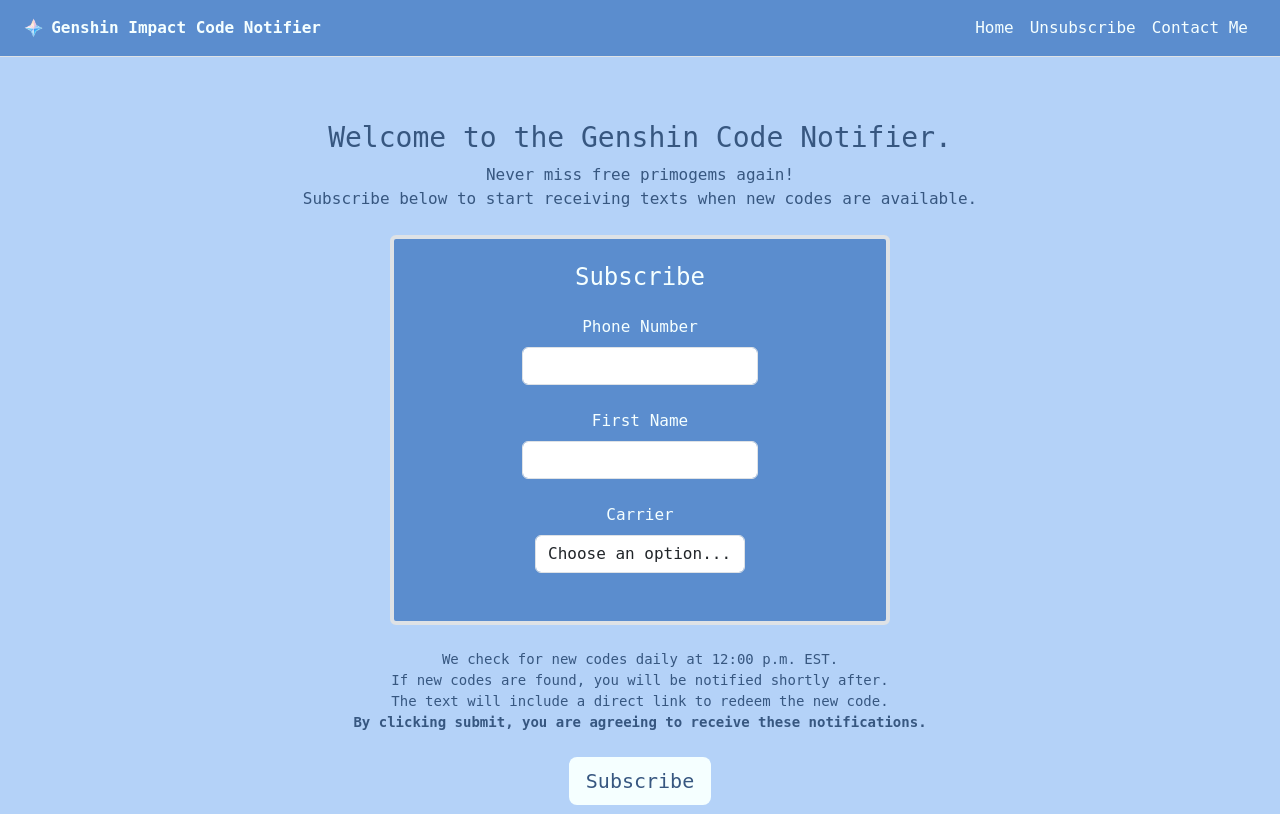
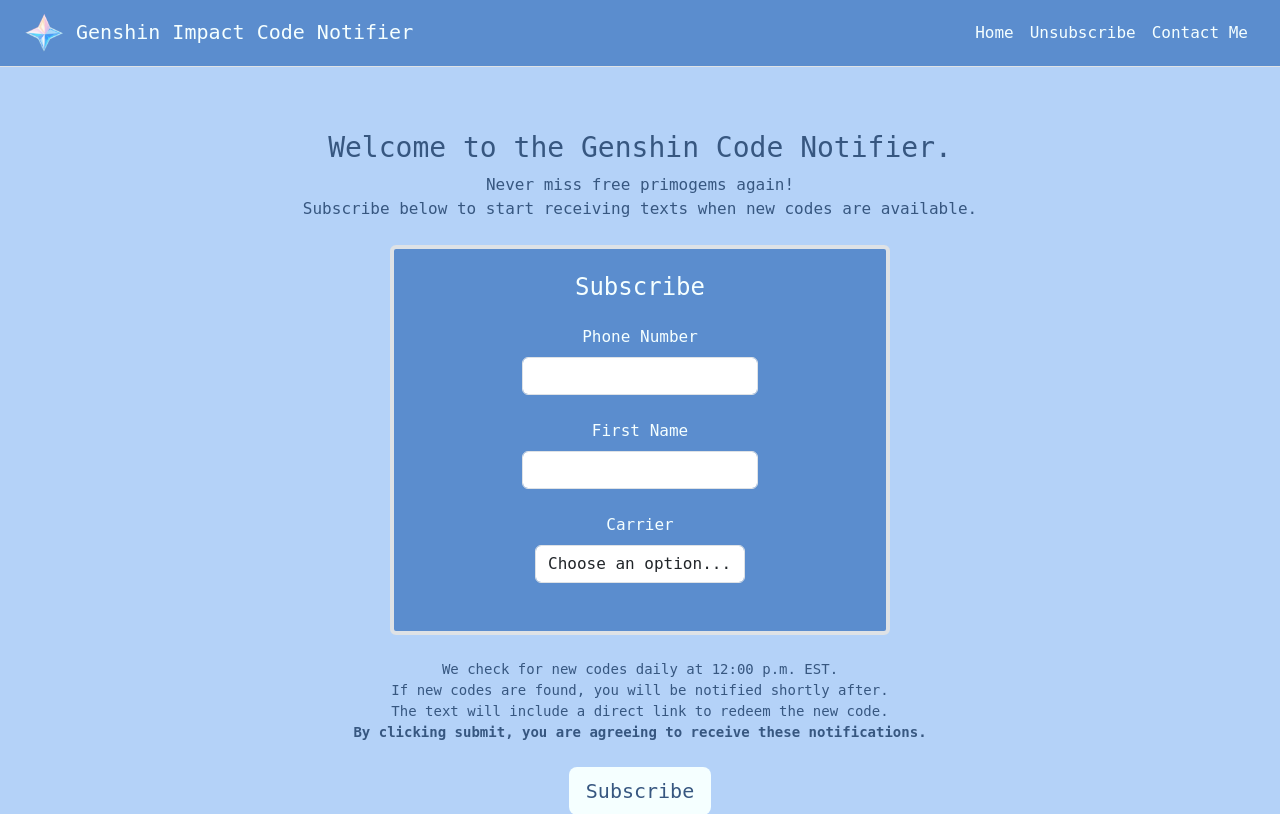
Before and after one commit to baileystarr4/Genshin-Impact-Code-Notifier, a Django app: page / in a window 1280 px wide. Shown: the top 814 px of the page. Run offline with Django 5.2, Linux system fonts and the light colour scheme; parts of the project's set-up code (start-up, migrations or seed data) failed here and were passed over; some web fonts are replaced.

Commit message:
Revert "Resize navbar text and icon for mobile view"
This reverts commit 163fdc65d3e1b4745cff8a36626e0b6fbf8ebd54.

```diff
--- a/website/genshin_code_notifier/templates/base.html
+++ b/website/genshin_code_notifier/templates/base.html
@@ -31,11 +31,9 @@
     <nav class="navbar sticky-top navbar-expand-lg border-bottom pe-4 ps-4">
       <!-- nav brand / title -->
       <a class="navbar-brand m-0" href="/">
-        <span class="nav_brand fw-bold white_text d-flex align-items-center">
-          <img src="{% static '/images/Primogem.ico' %}"
-               class="nav_img me-2"
-               style="height: 1.2rem; width: auto;">
-          <span class="fs-6 fs-lg-5">Genshin Impact Code Notifier</span>
+        <span class="nav_brand tw-bold white_text">
+          <img src="{% static '/images/Primogem.ico' %}" class="nav_img">
+          Genshin Impact Code Notifier
         </span>
       </a>
 
@@ -56,21 +54,18 @@
         id="navbar"
       >
         <div class="navbar-nav">
-          <a class="nav-item nav-link nav_link white_text fs-6 fs-lg-5"
-             id="home"
-             href="/">
-            Home
-          </a>
-          <a class="nav-item nav-link nav_link white_text fs-6 fs-lg-5"
-             id="unsubscribe"
-             href="/unsubscribe">
-            Unsubscribe
-          </a>
-          <a class="nav-item nav-link nav_link white_text fs-6 fs-lg-5"
-             id="contact_me"
-             href="/contact_me">
-            Contact Me
-          </a>
+          <a
+          class="nav-item nav-link nav_link white_text"
+          id="home"
+          href="/">Home</a>
+          <a
+          class="nav-item nav-link nav_link white_text"
+          id="unsubscribe"
+          href="/unsubscribe">Unsubscribe</a>
+          <a
+          class="nav-item nav-link nav_link white_text"
+          id="contact_me"
+          href="/contact_me">Contact Me</a>
         </div>
       </div>
     </nav>
```
